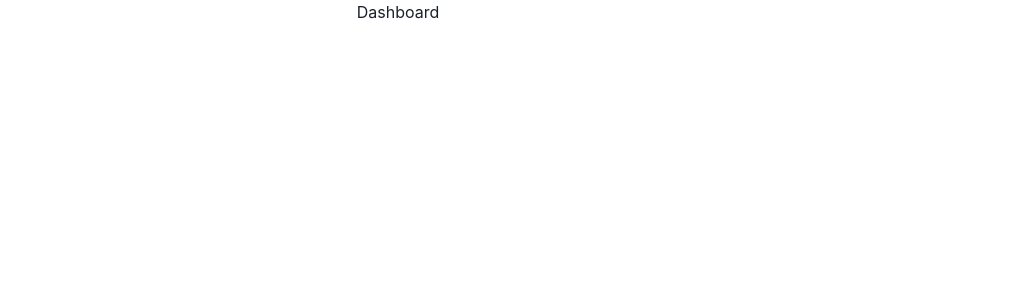
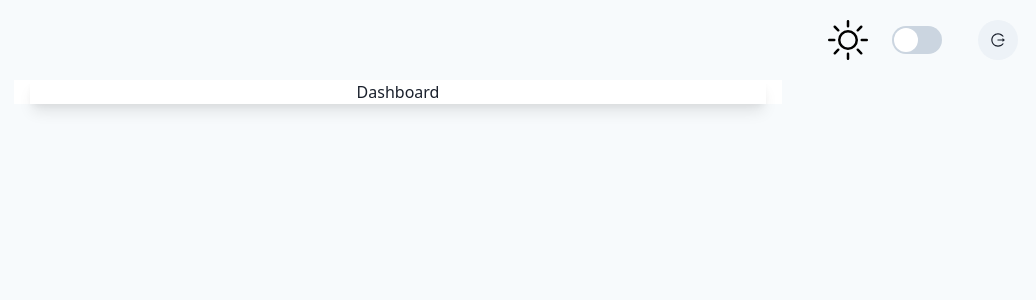
Before and after one commit to JonasMartins/task_manager_web, a Next.js app: page / in a window 1280 px wide. Shown: the top 300 px of the page, without its empty margins (242-1278 px from the left). Built offline with nearby package versions, Linux system fonts and the light colour scheme.

Commit message:
On branch development  Changes to be committed: 	modified:   components/Login.tsx 	modified:   components/layout/theme.tsx 	new file:   components/layout/themeDefs.ts 	modified:   pages/index.tsx 	modified:   styles/globals.css
        - Logout functionality.

```diff
--- a/components/Login.tsx
+++ b/components/Login.tsx
@@ -31,7 +31,7 @@ const Login: NextPage<LoginProps> = () => {
                     )}
                 </Flex>
                 <Switch
-                    colorScheme="purple"
+                    colorScheme="cyan"
                     size="lg"
                     id="changeColorMode"
                     onChange={toggleColorMode}
--- a/components/layout/theme.tsx
+++ b/components/layout/theme.tsx
@@ -1,8 +1,48 @@
-import { extendTheme } from "@chakra-ui/react";
+import { extendTheme, ThemeConfig } from "@chakra-ui/react";
+import { createBreakpoints } from "@chakra-ui/theme-tools";
+import {
+    pallet,
+    fonts,
+    fontWeights,
+    fontSizes,
+    lineHeights,
+} from "./themeDefs";
+
+const breakpoints = createBreakpoints({
+    sm: "40em",
+    md: "52em",
+    lg: "64em",
+    xl: "80em",
+    "2xl": "96em",
+});
 
 const theme = extendTheme({
-    fonts: {
-        heading: "Comfortaa, sans-serif",
+    // pallet generator: https://smart-swatch.netlify.app/#48BB78
+    // gradient
+    colors: pallet,
+    fonts,
+    fontSizes,
+    fontWeights,
+    lineHeights,
+    breakpoints,
+
+    initialColorMode: "system",
+    useSystemColorMode: true,
+
+    components: {
+        Button: {
+            baseStyle: {
+                fontWeight: "semibold", // Normally, it is "semibold"
+            },
+            variants: {
+                "phlox-gradient-light": {
+                    bgGradient: "linear(to-r, #6c23b5, #d8006c)",
+                },
+                "phlox-gradient-dark": {
+                    bgGradient: "linear(to-r, #311052, #890045)",
+                },
+            },
+        },
     },
 });
 
--- /dev/null
+++ b/components/layout/themeDefs.ts
@@ -0,0 +1,174 @@
+export const pallet: object = {
+    black: "#16161D",
+    white: "#FFFFFF",
+    palePink: "#fff3f5",
+    primary: {
+        50: "#F18CFF",
+        100: "#ED73FF",
+        200: "#EA59FF",
+        300: "#E740FF",
+        400: "#E426FF",
+        500: "#E10DFF",
+        600: "#C900E6",
+        700: "#B200CC",
+        800: "#9C00B3",
+        900: "#860099",
+    },
+    grey: {
+        50: "#eaf3ff",
+        100: "#ced8e4",
+        200: "#b1becd",
+        300: "#94a3b8",
+        400: "#7689a2",
+        500: "#5d7089",
+        600: "#47576b",
+        700: "#323e4e",
+        800: "#1d2531",
+        900: "#040d17",
+    },
+    red: {
+        50: "#ffe2ec",
+        100: "#ffb3c5",
+        200: "#fc839f",
+        300: "#f95278",
+        400: "#f62252",
+        500: "#dd0939",
+        600: "#ad032c",
+        700: "#7c001e",
+        800: "#4d0012",
+        900: "#200005",
+    },
+    orange: {
+        50: "#ffefde",
+        100: "#fdd5b4",
+        200: "#f7ba88",
+        300: "#f19f5a",
+        400: "#ec832c",
+        500: "#d36a13",
+        600: "#a5520d",
+        700: "#763a07",
+        800: "#482200",
+        900: "#1d0a00",
+    },
+    green: {
+        50: "#e2fbed",
+        100: "#c2ebd4",
+        200: "#9fddb9",
+        300: "#7ccf9e",
+        400: "#58c184",
+        500: "#3ea76a",
+        600: "#2e8251",
+        700: "#1f5d3a",
+        800: "#0f3921",
+        900: "#001506",
+    },
+    teal: {
+        50: "#defcfa",
+        100: "#beefec",
+        200: "#9ae1de",
+        300: "#74d4d0",
+        400: "#50c8c2",
+        500: "#37afa9",
+        600: "#278883",
+        700: "#17625e",
+        800: "#033b39",
+        900: "#001616",
+    },
+    cyan: {
+        50: "#d9fdff",
+        100: "#adf1ff",
+        200: "#7fe7fb",
+        300: "#50dcf8",
+        400: "#24d2f5",
+        500: "#0ab9db",
+        600: "#0090ab",
+        700: "#00677c",
+        800: "#003f4c",
+        900: "#00171c",
+    },
+
+    blue: {
+        50: "#e0f4ff",
+        100: "#b8dcfa",
+        200: "#8ec4f1",
+        300: "#63ace8",
+        400: "#3994e0",
+        500: "#1f7bc6",
+        600: "#135f9b",
+        700: "#084470",
+        800: "#002946",
+        900: "#000f1d",
+    },
+
+    yellow: {
+        50: "#fffadd",
+        100: "#fcf1b3",
+        200: "#f8e885",
+        300: "#f6de56",
+        400: "#f3d529",
+        500: "#d9bc11",
+        600: "#a99209",
+        700: "#796804",
+        800: "#483f00",
+        900: "#1a1500",
+    },
+};
+export const fonts: object = {
+    body: "system-ui, sans-serif",
+    heading: "Comfortaa, sans-serif",
+    mono: "Menlo, monospace",
+};
+
+export const fontSizes: object = {
+    xs: "0.75rem",
+    sm: "0.875rem",
+    md: "1rem",
+    lg: "1.125rem",
+    xl: "1.25rem",
+    "2xl": "1.5rem",
+    "3xl": "1.875rem",
+    "4xl": "2.25rem",
+    "5xl": "3rem",
+    "6xl": "3.75rem",
+    "7xl": "4.5rem",
+    "8xl": "6rem",
+    "9xl": "8rem",
+};
+
+export const fontWeights: object = {
+    hairline: 100,
+    thin: 200,
+    light: 300,
+    normal: 400,
+    medium: 500,
+    semibold: 600,
+    bold: 700,
+    extrabold: 800,
+    black: 900,
+};
+
+export const lineHeights: object = {
+    normal: "normal",
+    none: 1,
+    shorter: 1.25,
+    short: 1.375,
+    base: 1.5,
+    tall: 1.625,
+    taller: "2",
+    "3": ".75rem",
+    "4": "1rem",
+    "5": "1.25rem",
+    "6": "1.5rem",
+    "7": "1.75rem",
+    "8": "2rem",
+    "9": "2.25rem",
+    "10": "2.5rem",
+};
+export const letterSpacings: object = {
+    tighter: "-0.05em",
+    tight: "-0.025em",
+    normal: "0",
+    wide: "0.025em",
+    wider: "0.05em",
+    widest: "0.1em",
+};
--- a/pages/index.tsx
+++ b/pages/index.tsx
@@ -1,15 +1,72 @@
 import type { NextPage } from "next";
-import { Text, VStack } from "@chakra-ui/react";
+import {
+    Container,
+    Flex,
+    IconButton,
+    Switch,
+    Text,
+    Tooltip,
+    useColorMode,
+    VStack,
+} from "@chakra-ui/react";
+import { BsMoon, BsSun } from "react-icons/bs";
+import { AiOutlineLogout } from "react-icons/ai";
+import { useCookies } from "react-cookie";
+import { cookie_name } from "../utils/consts";
+import { useRouter } from "next/router";
+const Home: NextPage = () => {
+    const { colorMode, toggleColorMode } = useColorMode();
+    const [cookies, setCookie, removeCookie] = useCookies(["task_manager"]);
+    const router = useRouter();
+    const bgColor = { light: "white", dark: "gray.600" };
+    const bgBodyColor = { light: "gray.50", dark: "gray.700" };
 
-const Home: NextPage = () => {
     return (
-        <VStack>
-            {/* <Container maxW="container.xl">Extra-Large Container</Container>
-            <Container maxW="container.lg">Large Container</Container>
-            <Container maxW="container.md">Medium Container</Container>
-            <Container maxW="container.sm">Small Container</Container> */}
-            <Text>Dashboard</Text>
-        </VStack>
+        <Flex
+            flexDir="column"
+            bg={bgBodyColor[colorMode]}
+            height="100vh"
+            width="100%"
+        >
+            <Flex justifyContent="flex-end" alignItems="center">
+                <Flex m={2}>
+                    {colorMode === "light" ? (
+                        <BsSun color="black" size="40px" />
+                    ) : (
+                        <BsMoon color="white" size="40px" />
+                    )}
+                </Flex>
+                <Switch
+                    colorScheme="cyan"
+                    size="lg"
+                    id="changeColorMode"
+                    onChange={toggleColorMode}
+                    m={2}
+                    p={2}
+                />
+                <Flex p={3} m={2}>
+                    <Tooltip aria-label="logout" label="logout" hasArrow={true}>
+                        <IconButton
+                            isRound={true}
+                            aria-label="logout"
+                            icon={<AiOutlineLogout />}
+                            onClick={() => {
+                                removeCookie(cookie_name);
+                                router.push("/login");
+                            }}
+                        />
+                    </Tooltip>
+                </Flex>
+            </Flex>
+
+            <VStack>
+                <Container maxW="container.md" bg={bgColor[colorMode]}>
+                    <Flex justifyContent={"center"} boxShadow="lg">
+                        <Text>Dashboard</Text>
+                    </Flex>
+                </Container>
+            </VStack>
+        </Flex>
     );
 };
 
```
Also changed, not shown: styles/globals.css (indentation only).
